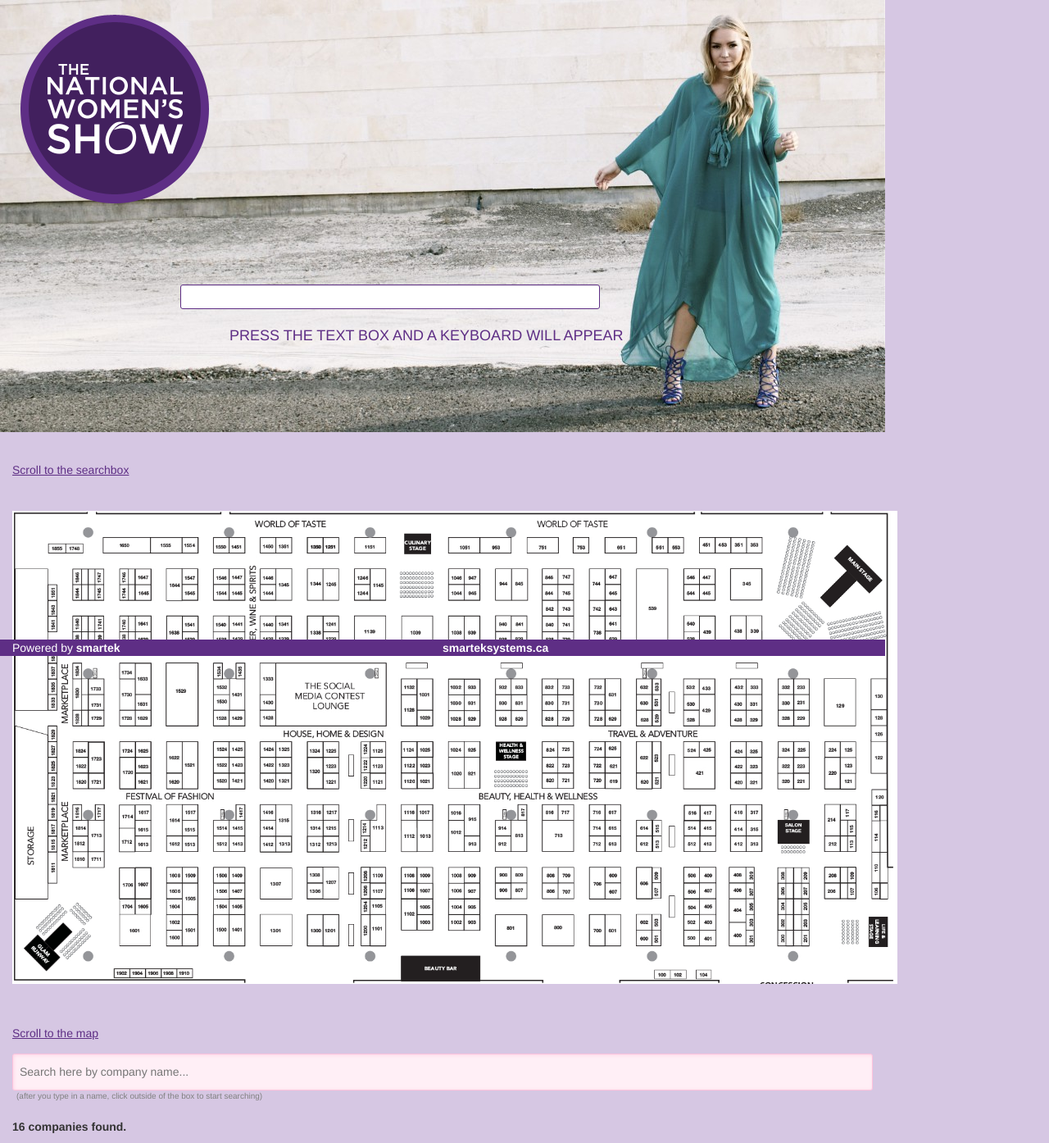
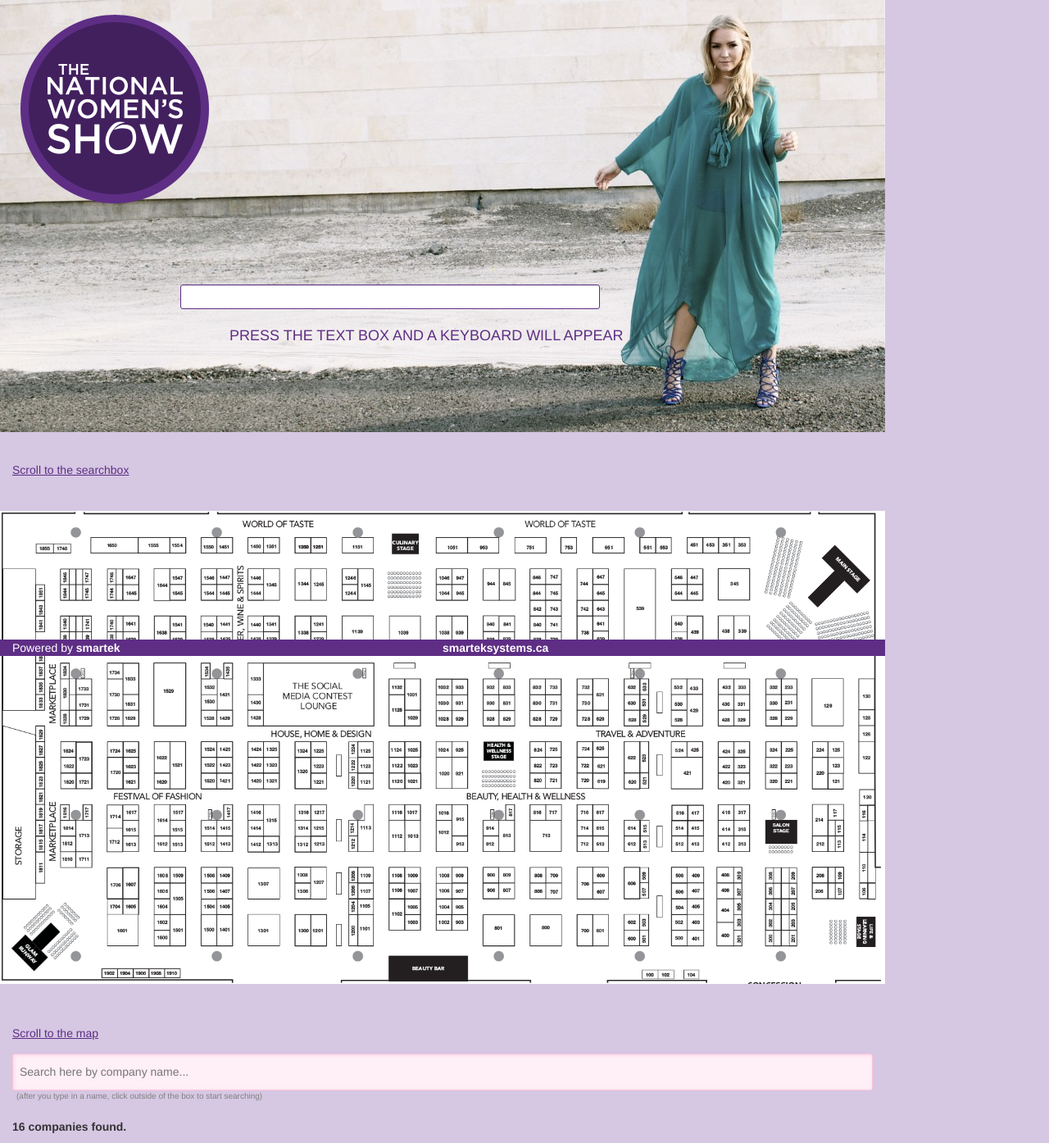
Before and after one commit to NikolaDavidovic/womans, a PHP site: page /map.php in a window 1280 px wide. Shown: the top 1394 px of the page at 82% size. Run offline with PHP 8.4, Linux system fonts and the light colour scheme; data comes from the database, SQL or seed files in the repository.

Commit message:
align map

```diff
--- a/css/style.css
+++ b/css/style.css
@@ -111,6 +111,10 @@
     margin-top: 20px;
 }
 
+.map-wrapper .map {
+    margin-left: -15px;
+}
+
 .fast_scroll {
     color: #5e2e85;
     cursor: pointer;
```
